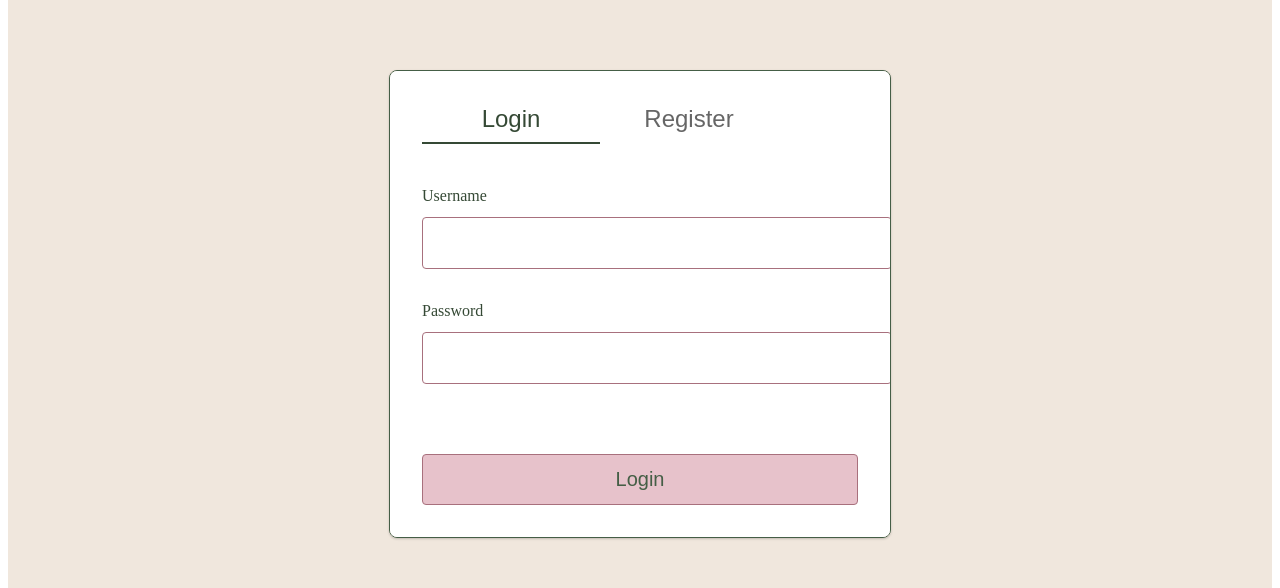
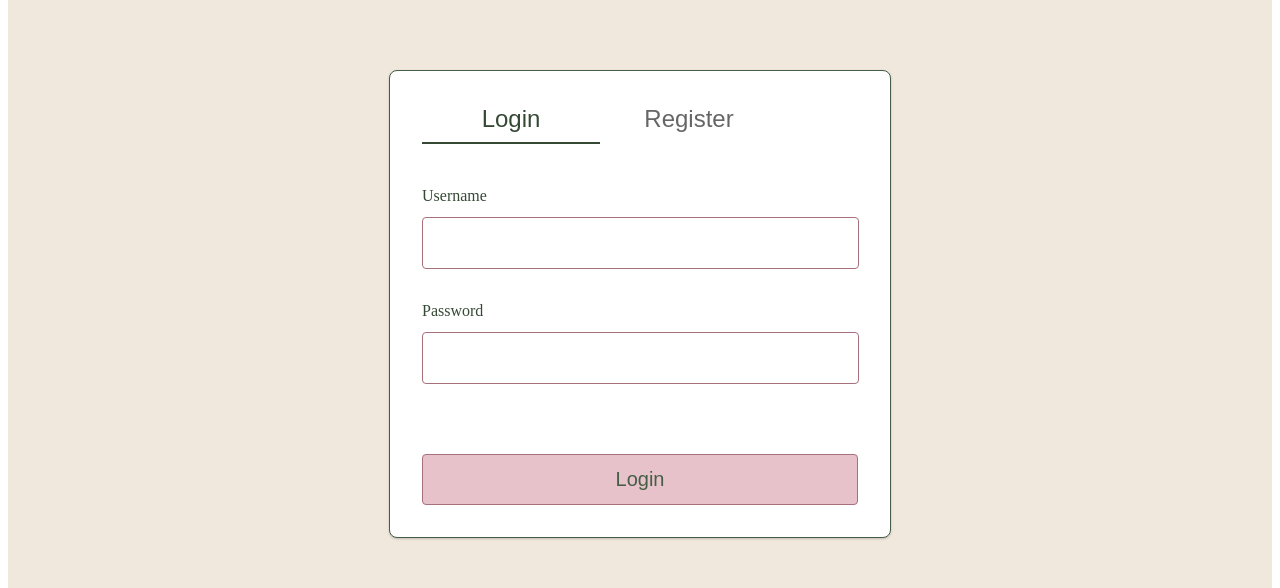
Before and after one commit to sophiaecl/Packwise-Frontend, a React (Vite) app: page /auth in a window 1280 px wide. Shown: the part 141-729 px from the top of the page. Built offline with nearby package versions, Linux system fonts and the light colour scheme.

Commit message:
editing styling

```diff
--- a/src/components/AuthForms/Forms.module.css
+++ b/src/components/AuthForms/Forms.module.css
@@ -14,7 +14,7 @@
   .inputField {
     border: 1px solid #a8707d;
     border-radius: 4px;
-    width: 100%;
+    width: 92.5%;
     height: 50px;
     padding: 0 16px;
     font-size: 16px;
--- a/src/pages/Auth/AuthPage.module.css
+++ b/src/pages/Auth/AuthPage.module.css
@@ -41,8 +41,8 @@
   box-shadow:
     0 1px 3px #0000001a,
     0 1px 2px #0000001a;
-  /*max-height: calc(100vh - 180px); /* Limit maximum height */
   overflow-y: auto; /* Add scrolling if content is too tall */
+  max-width: 80%;
 }
 
 .tabs {
```
